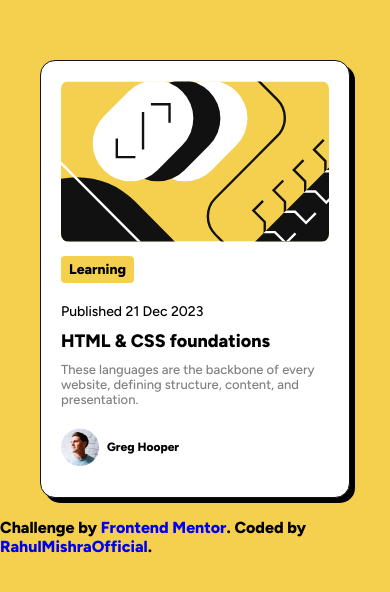
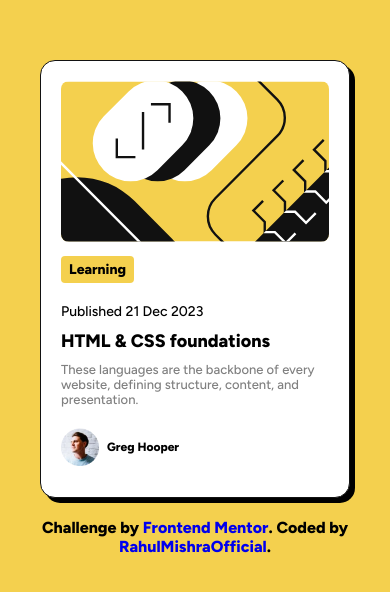
Before and after one commit to RahulMishraOfficial/virtual-training-ground, a plain HTML site: page blog-preview-card-main/index.html in a window 390 px wide. Shown: the part 124-716 px from the top of the page. Drawn offline with Linux system fonts and the light colour scheme.

Commit message:
media add for attribution

```diff
--- a/blog-preview-card-main/style.css
+++ b/blog-preview-card-main/style.css
@@ -77,3 +77,8 @@ main div span{
 .attribution a{
     text-decoration: none;
 }
+@media (max-width:600px){
+    .attribution{
+        text-align: center;
+    }
+}
```
